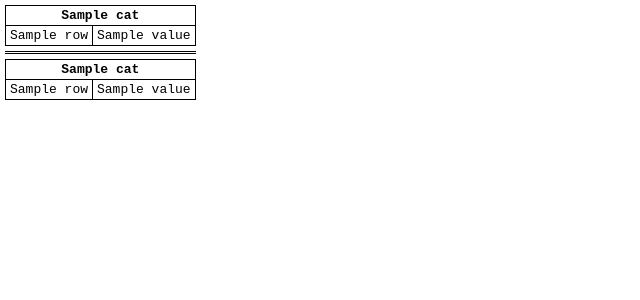
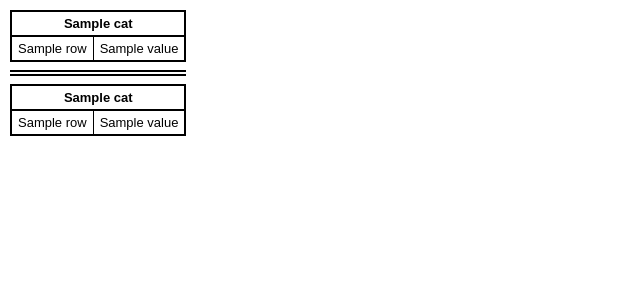
Before and after one commit to a62005/yf_for_turtle, a Python web app: template src/visualizer/templates/stats_table.html in a window 1280 px wide. Shown: the top 300 px of the page, without its empty margins (0-640 px from the left). Run offline with Jinja, Linux system fonts and the light colour scheme; the template is opened without the code that fills it: most values are stand-ins (such as "Sample title", 1, 10 or a date in 2020).

Commit message:
fix: apply final polished visual style with Microsoft JhengHei and consistent borders

```diff
--- a/src/visualizer/templates/stats_table.html
+++ b/src/visualizer/templates/stats_table.html
@@ -4,62 +4,73 @@
 <meta charset="UTF-8">
 <style>
     body {
-        font-family: 'Courier New', Courier, monospace;
+        font-family: 'Microsoft JhengHei', '微軟正黑體', sans-serif;
         font-size: 13px;
         color: #000;
         background-color: #fff;
-        margin: 5px;
+        margin: 10px;
         width: max-content;
     }
-    .stats-container {
+    .main-container {
+        display: flex;
+        flex-direction: column;
+    }
+    .stats-row {
         display: flex;
         flex-wrap: nowrap;
         gap: 0;
     }
-    .stats-table {
+    .category-table {
         border-collapse: collapse;
+        border: 2px solid #000;
         text-align: center;
-        margin-left: -1px;
+        box-sizing: border-box;
+        margin-left: -2px; /* Perfect overlap for 2px borders */
     }
-    .stats-table:first-child {
+    .category-table:first-child {
         margin-left: 0;
     }
-    .stats-table tr.header {
+    .category-table tr.header-row {
         font-weight: bold;
     }
-    .stats-table td {
+    .category-table td {
         border: 1px solid #000;
-        padding: 2px 4px;
+        padding: 4px 6px;
         text-align: center;
         white-space: nowrap;
+        min-width: 65px;
+        box-sizing: border-box;
     }
-    .stats-table td.name {
-        min-width: 60px;
+    .category-table td.header-cell {
+        border-bottom: 2px solid #000;
     }
-    .stats-table td.value {
-        min-width: 50px;
+    .category-table td.value-cell {
+        min-width: 55px;
     }
     .separator {
         width: 100%;
-        margin: 5px 0;
-        border-top: 3px double #000;
-        height: 0;
+        margin: 8px 0;
+        border-top: 2px solid #000;
+        border-bottom: 2px solid #000;
+        height: 2px;
+        background: transparent;
     }
 </style>
 </head>
 <body>
 
+<div class="main-container">
     {% if daily %}
-    <div class="stats-container">
+        <div class="stats-row">
             {% for cat in daily %}
-            <table class="stats-table">
-                <tr class="header">
-                    <td colspan="2">{{ cat.label }}</td>
+                <table class="category-table">
+                    <tr class="header-row">
+                        <td colspan="2" class="header-cell">{{ cat.label }}</td>
                     </tr>
                     {% for row in cat.rows %}
                         <tr>
-                        <td class="name">{{ row.name }}</td>
-                        <td class="value">{{ row.value }}</td>
+                            <td>{{ row.name }}</td>
+                            <td class="value-cell">{{ row.value }}</td>
                         </tr>
                     {% endfor %}
                 </table>
@@ -72,22 +83,23 @@
     {% endif %}
 
     {% if weekly %}
-    <div class="stats-container">
+        <div class="stats-row">
             {% for cat in weekly %}
-            <table class="stats-table">
-                <tr class="header">
-                    <td colspan="2">{{ cat.label }}</td>
+                <table class="category-table">
+                    <tr class="header-row">
+                        <td colspan="2" class="header-cell">{{ cat.label }}</td>
                     </tr>
                     {% for row in cat.rows %}
                         <tr>
-                        <td class="name">{{ row.name }}</td>
-                        <td class="value">{{ row.value }}</td>
+                            <td>{{ row.name }}</td>
+                            <td class="value-cell">{{ row.value }}</td>
                         </tr>
                     {% endfor %}
                 </table>
             {% endfor %}
         </div>
     {% endif %}
+</div>
 
 </body>
 </html>
```
Also changed, not shown: docs/superpowers/plans/2026-05-14-data-visualization.md (+11 -10 lines), docs/superpowers/specs/2026-05-14-data-visualization-design.md (+11 -6 lines). Lines whose indentation alone changed are shown as unchanged.
